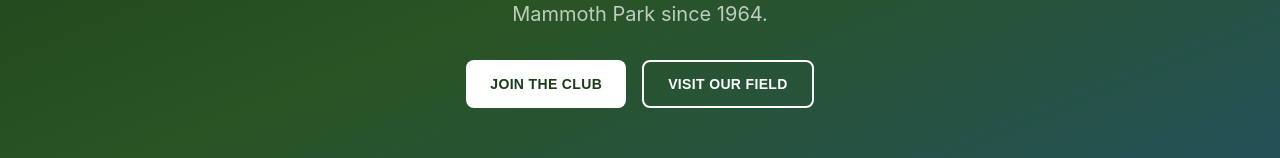
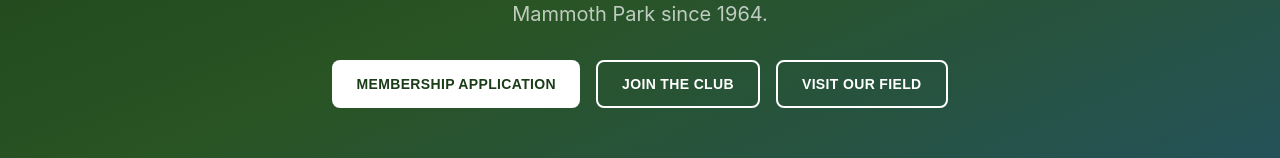
Before and after one commit to mark9976/rc-web-site, a Next.js app: page / in a window 1280 px wide. Shown: the part 368-526 px from the top of the page. Built offline with nearby package versions, Linux system fonts and the light colour scheme; no server answers; the database is empty.

Commit message:
new member application

```diff
--- a/src/app/page.js
+++ b/src/app/page.js
@@ -82,7 +82,12 @@ export default function HomePage() {
             RC flying at Mammoth Park since 1964.
           </p>
           <div className="mt-8 flex flex-wrap justify-center gap-4">
-            <Link href="/membership/" className="btn-primary bg-white text-field-darkgreen hover:bg-white/90">
+            {/* Straight to the form: someone who has decided to join should not
+                have to find it. "Join the Club" still leads to the overview. */}
+            <Link href="/membership/apply/" className="btn-primary bg-white text-field-darkgreen hover:bg-white/90">
+              Membership Application
+            </Link>
+            <Link href="/membership/" className="btn-secondary border-white text-white hover:bg-white hover:text-field-darkgreen">
               Join the Club
             </Link>
             <Link href="/fields/" className="btn-secondary border-white text-white hover:bg-white hover:text-field-darkgreen">
```
